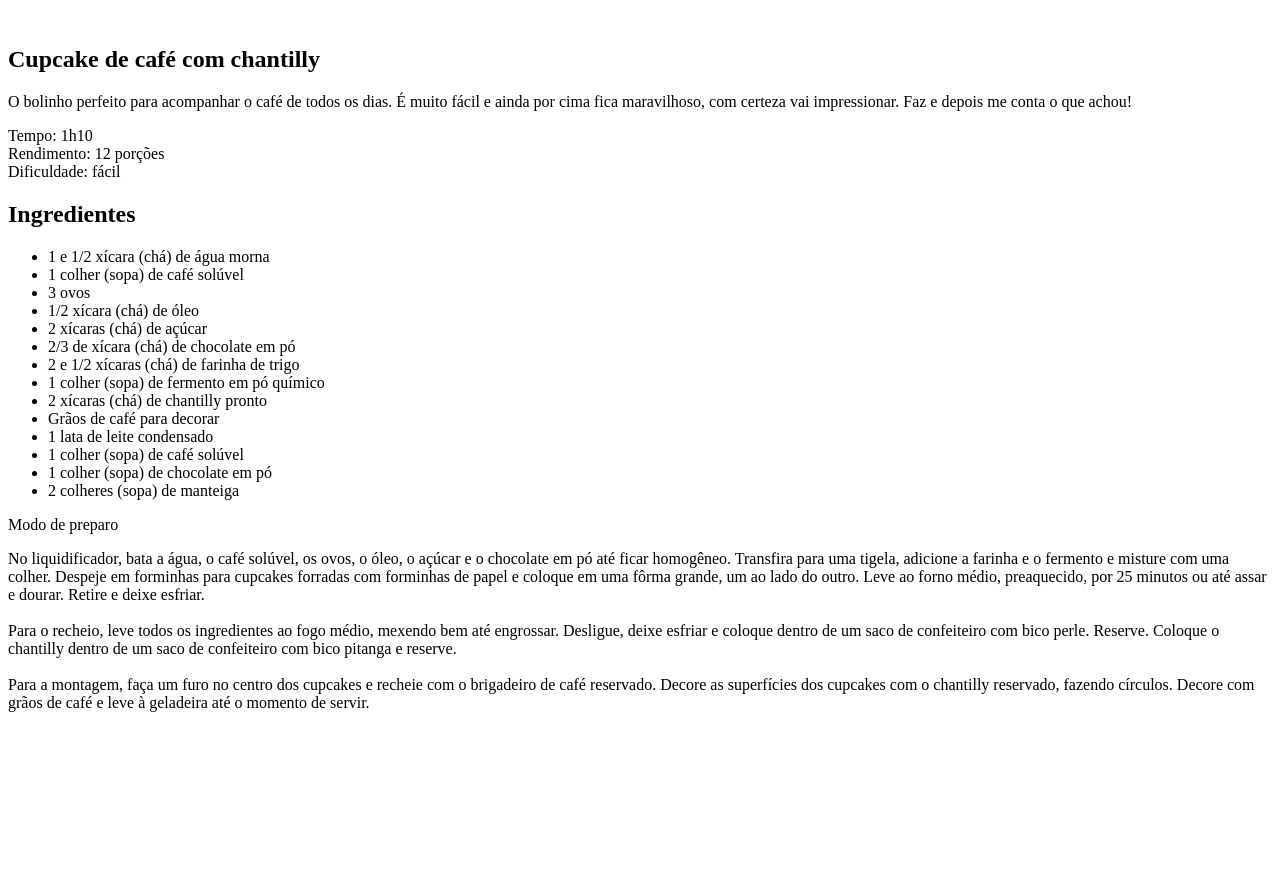
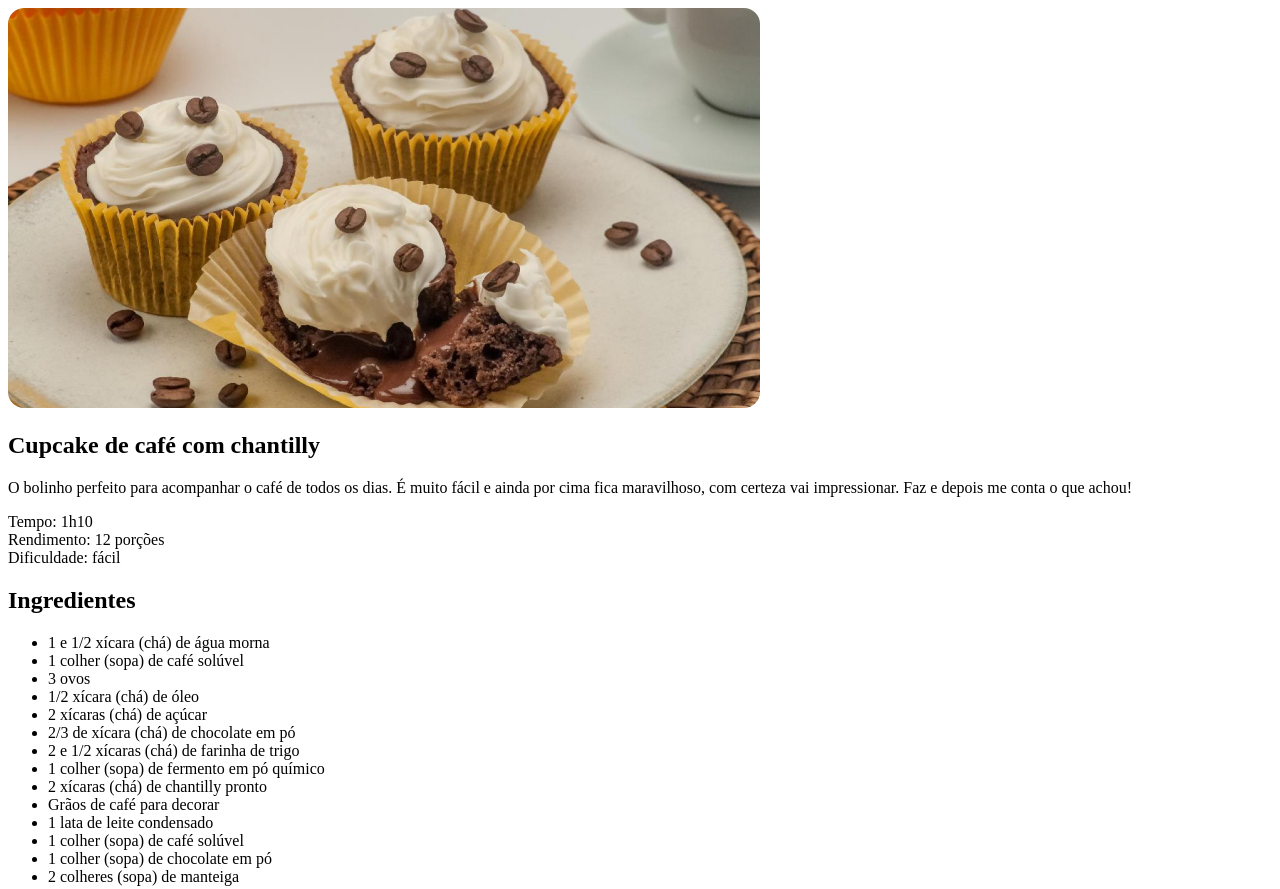
Before and after one commit to Pilariss/ProjetoOne, a plain HTML site: page index.html in a window 1280 px wide. Shown: the top 889 px of the page. Before the commit the page ends 800 px from the top, so only its background shows below. Drawn offline with Linux system fonts and the light colour scheme.

Commit message:
save image html e primeiro ajuste css

```diff
--- a/index.html
+++ b/index.html
@@ -4,10 +4,12 @@
     <meta charset="UTF-8">
     <meta name="viewport" content="width=device-width, initial-scale=1.0">
     <title>Página de receita</title>
+
+    <link rel="stylesheet" href="style.css">
 </head>
 <body>
     <div id="page">
-        <img src="" alt="">
+        <img src="assets/main-image.jpg" alt="Cupcake de café com chantilly">
         <main>
             <section id="about">
                 <h1>Cupcake de café com chantilly</h1>
--- /dev/null
+++ b/style.css
@@ -0,0 +1,3 @@
+img {
+    border-radius: 16px;
+}
```
Also changed, not shown: assets/bg-image.jpg (added), assets/main-image.jpg (added).
